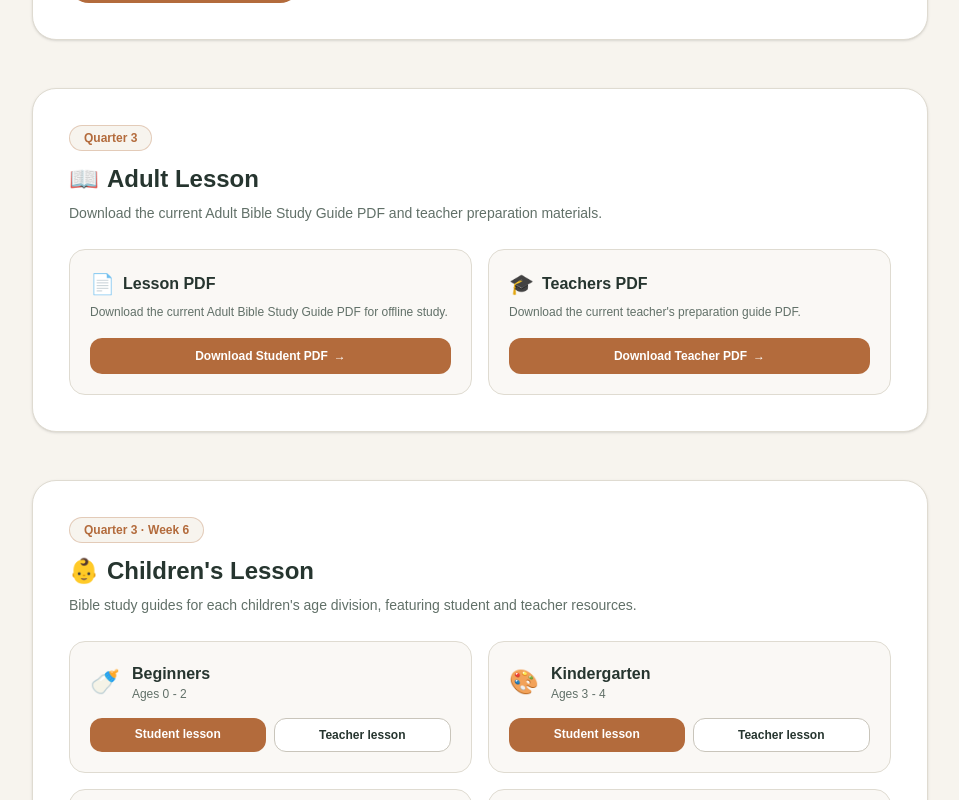
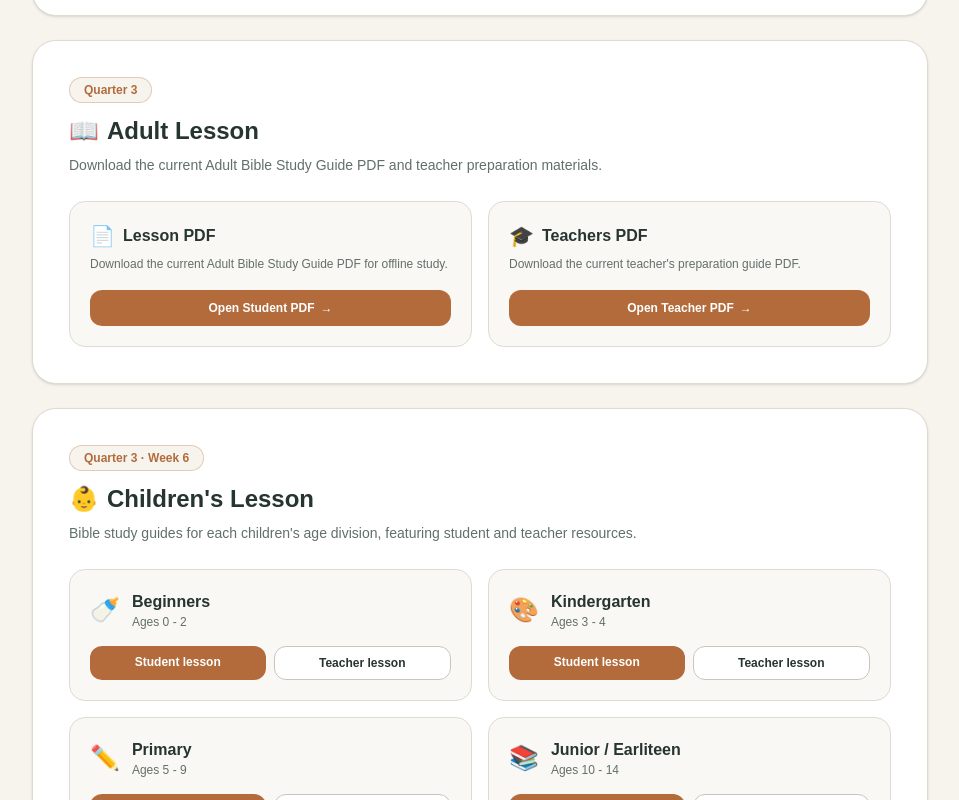
Before and after one commit to MwendaCipi/lomalinda, a Next.js app in the folder frontend/: page /share/sabbath-school in a window 1280 px wide. Shown: the part 769-1569 px from the top of the page, without its empty margins (160-1119 px from the left). Built offline with nearby package versions, Linux system fonts and the light colour scheme; no server answers.

Commit message:
Tighten Sabbath School card spacing and labels

```diff
--- a/frontend/src/app/share/sabbath-school/page.tsx
+++ b/frontend/src/app/share/sabbath-school/page.tsx
@@ -11,14 +11,14 @@ const adultLessonLinks = [
     text: "Download the current Adult Bible Study Guide PDF for offline study.",
     href: `${API_URL}/api/members/lesson-pdf/adult/lesson/`,
     icon: "📄",
-    buttonText: "Download Student PDF",
+    buttonText: "Open Student PDF",
   },
   {
     title: "Teachers PDF",
     text: "Download the current teacher's preparation guide PDF.",
     href: `${API_URL}/api/members/lesson-pdf/adult/teachers/`,
     icon: "🎓",
-    buttonText: "Download Teacher PDF",
+    buttonText: "Open Teacher PDF",
   },
 ];
 
@@ -99,7 +99,7 @@ export default function SabbathSchoolPage() {
           </p>
         </div>
 
-        <div className="mt-10 flex flex-col gap-12">
+        <div className="mt-10 flex flex-col gap-6">
           {/* Section 3: Adult Lesson */}
           <section className="order-3 rounded-3xl border border-[#dfdbd1] bg-white p-7 shadow-sm sm:p-9">
             <div className="flex items-center gap-3">
```
